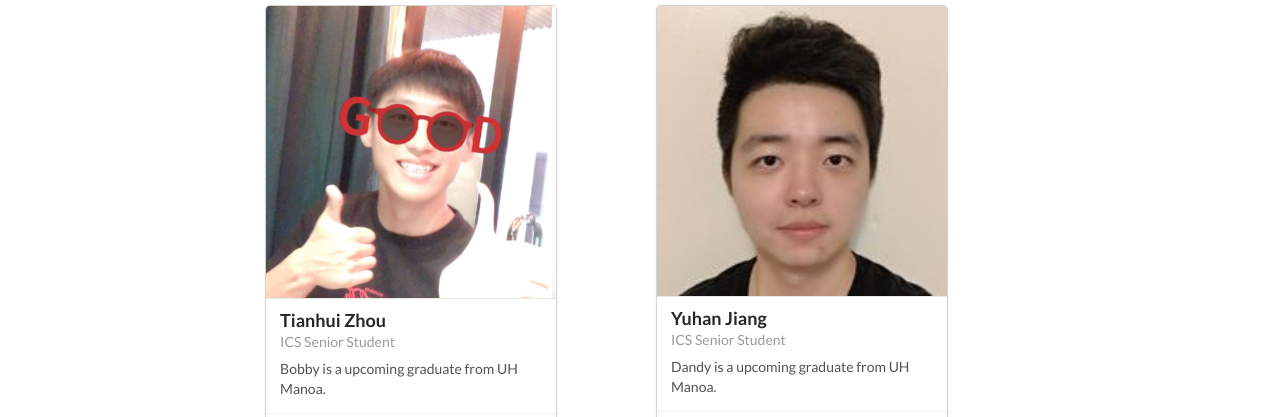
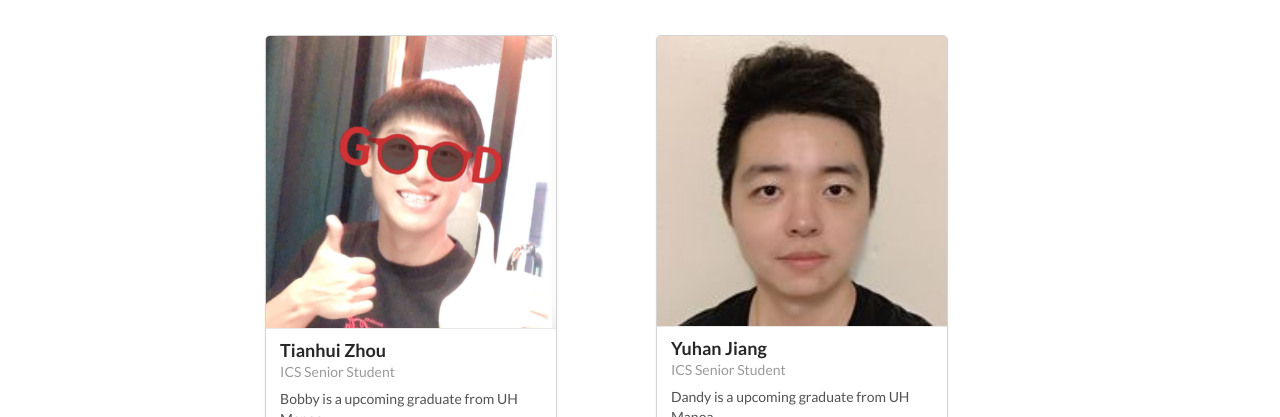
Before and after one commit to tianhuizhou/SandBoxPower, a plain HTML site: page team.html in a window 1280 px wide. Shown: the part 149-566 px from the top of the page. Drawn offline with nearby package versions, Linux system fonts and the light colour scheme.

Commit message:
Update team.html

```diff
--- a/team.html
+++ b/team.html
@@ -24,7 +24,7 @@
     </nav>
 </div>
 
-<div class = "ui three column centered grid container" style="padding-bottom: 25px">
+<div class = "ui three column centered grid container" style="padding-bottom: 50px; padding-top: 30px">
     <div class="column">
         <div class="ui card">
             <div class="ui image">
```
